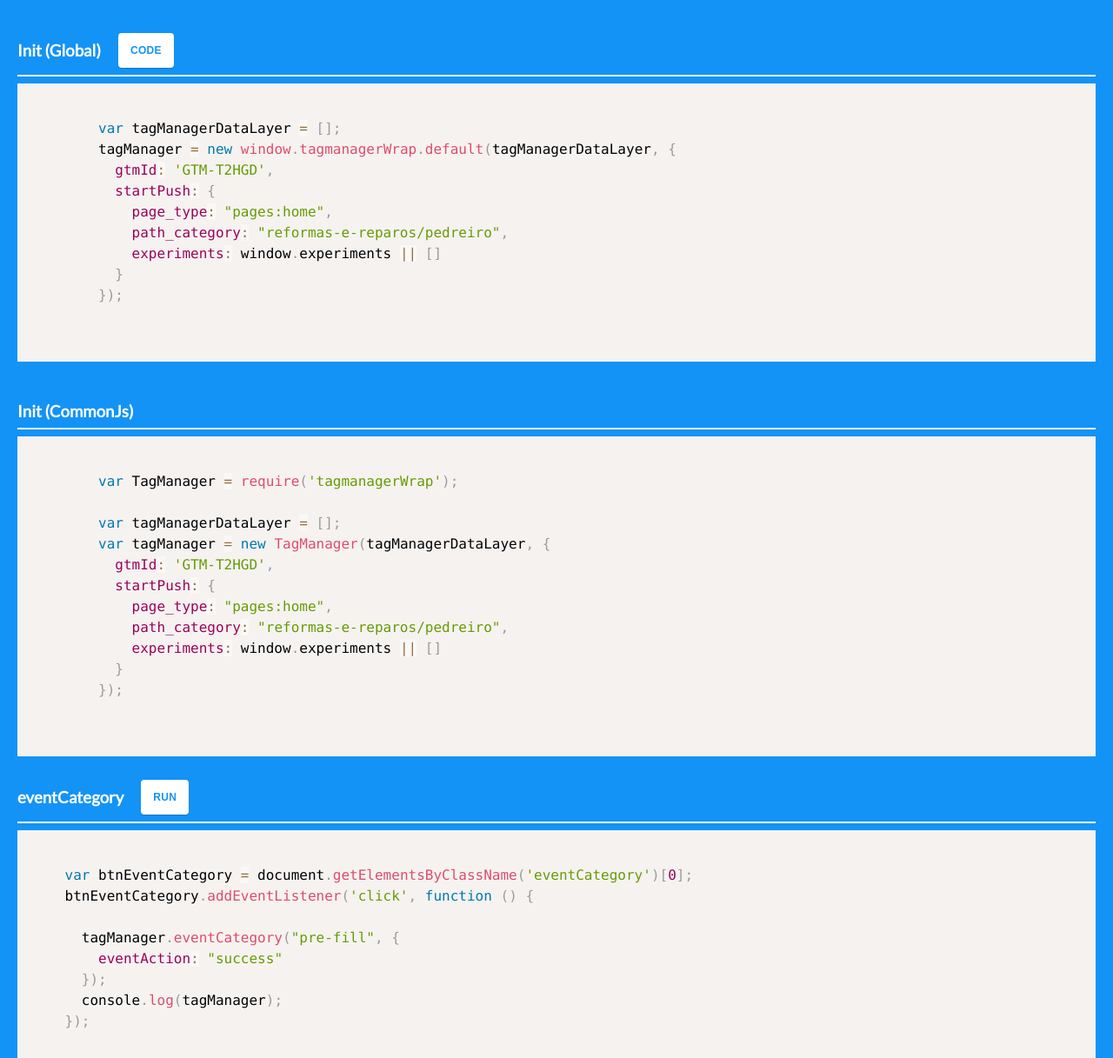
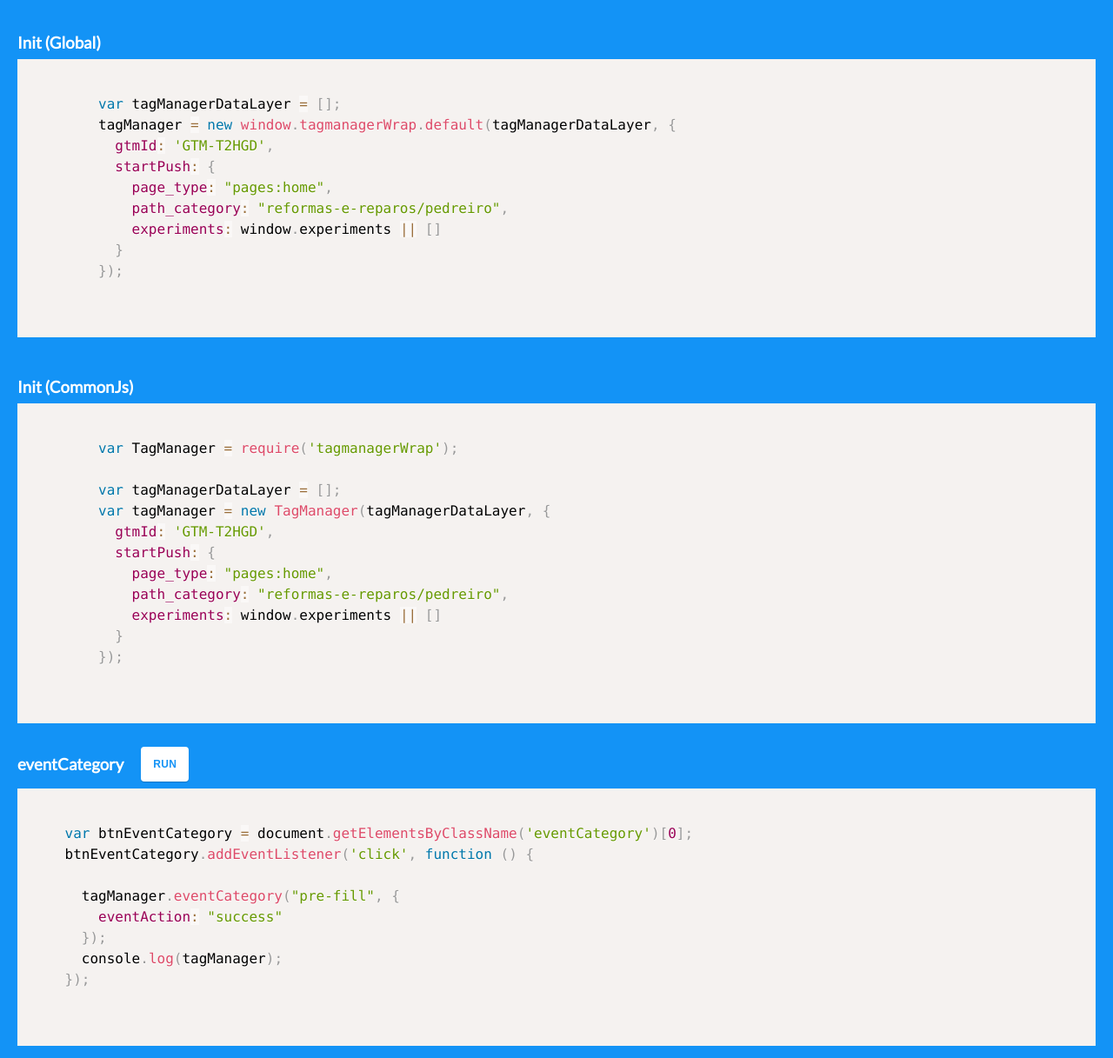
Before and after one commit to getninjas/tagmanager-wrap, a website: page index.html in a window 1280 px wide. Shown: the part 83-1300 px from the top of the page at 87% size. Drawn offline with nearby package versions, Linux system fonts and the light colour scheme.

Commit message:
cleaning docs

```diff
--- a/demo.css
+++ b/demo.css
@@ -8,10 +8,6 @@ body {
 
 * {
   box-sizing: border-box;
-}
-
-hr {
-  border: 1px solid;
 }
 
 button {
--- a/index.html
+++ b/index.html
@@ -18,9 +18,8 @@
   <br>
   <div class="title">
     <h3>Init (Global)</h3>
-    <button>code</button>
   </div>
-  <hr>
+
   <pre>
       <code class="language-javascript">
         var tagManagerDataLayer = [];
@@ -39,7 +38,7 @@
   <div class="title">
     <h3>Init (CommonJs)</h3>
   </div>
-  <hr>
+
   <pre>
       <code class="language-javascript">
         var TagManager = require('tagmanagerWrap');
@@ -60,7 +59,7 @@
     <h3>eventCategory</h3>
     <button type="button" class="eventCategory">Run</button>
   </div>
-  <hr>
+
   <pre>
     <code class="language-javascript">
     var btnEventCategory = document.getElementsByClassName('eventCategory')[0];
@@ -78,7 +77,7 @@
     <h3>prependExperiment</h3>
     <button type="button" class="prependExperiment">Run</button>
   </div>
-  <hr>
+
   <pre>
     <code class="language-javascript">
     var btnPrependExperiment = document.getElementsByClassName('prependExperiment')[0];
@@ -103,7 +102,7 @@
     <h3>virtualPageView</h3>
     <button type="button" class="virtualPageView">Run</button>
   </div>
-  <hr>
+
   <pre>
       <code class="language-javascript">
       var btnVirtualPageView = document.getElementsByClassName('virtualPageView')[0];
@@ -119,7 +118,7 @@
     <h3>custom Obj</h3>
     <button type="button" class="customObj">Run</button>
   </div>
-  <hr>
+
   <pre>
     <code class="language-javascript">
     var btnCustomObj = document.getElementsByClassName('customObj')[0];
```
